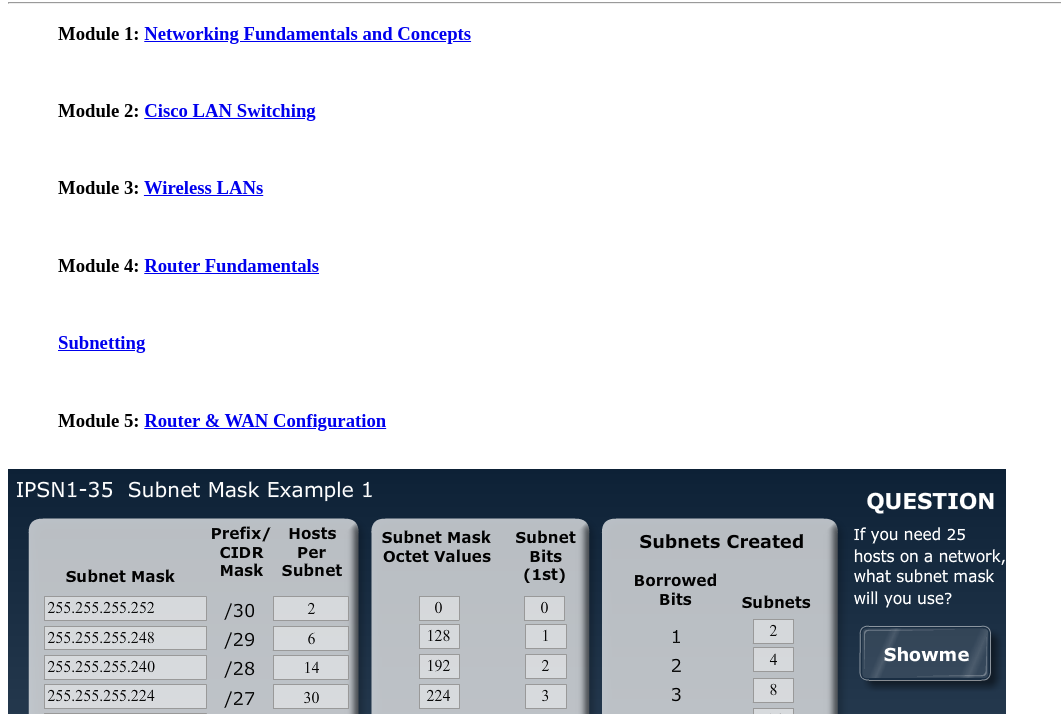
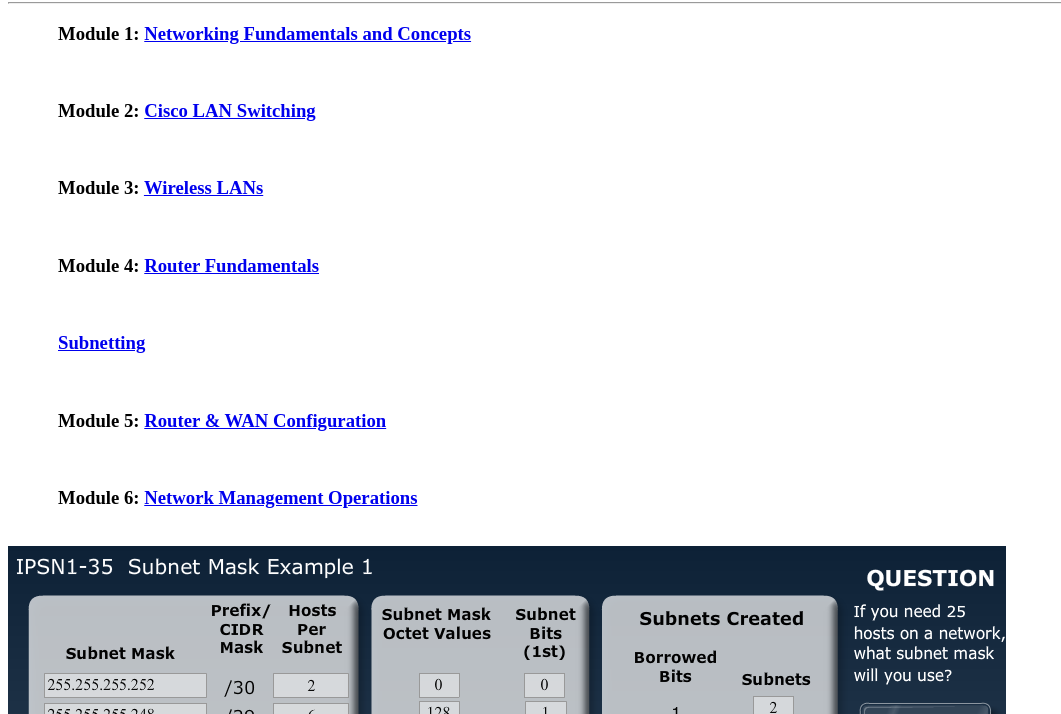
Before and after one commit to jmabry111/Cisco, a plain HTML site: page index.html in a window 1280 px wide. Shown: the part 386-1100 px from the top of the page, without its empty margins (0-1061 px from the left). Drawn offline with Linux system fonts and the light colour scheme.

Commit message:
almost done w/ module 5

```diff
--- a/index.html
+++ b/index.html
@@ -17,6 +17,7 @@
 		<h3>Module 4: <a href="Cisco4.md">Router Fundamentals</a></h3><br />
 		<h3><a href="Subnetting.md">Subnetting</a></h3><br />
 		<h3>Module 5: <a href="Cisco5.md">Router & WAN Configuration</a></h3><br />
+		<h3>Module 6: <a href="Cisco5.md">Network Management Operations</a></h3><br />
 		<a href="Subnetting.md"><img src="images/subnetchart.png" /></a>
 
 	</body>
```
Also changed, not shown: images/administrativedistance.png (added), images/dvrp.png (added), images/staticrouting.png (added), images/stubnetwork.png (added), 2 other files.
